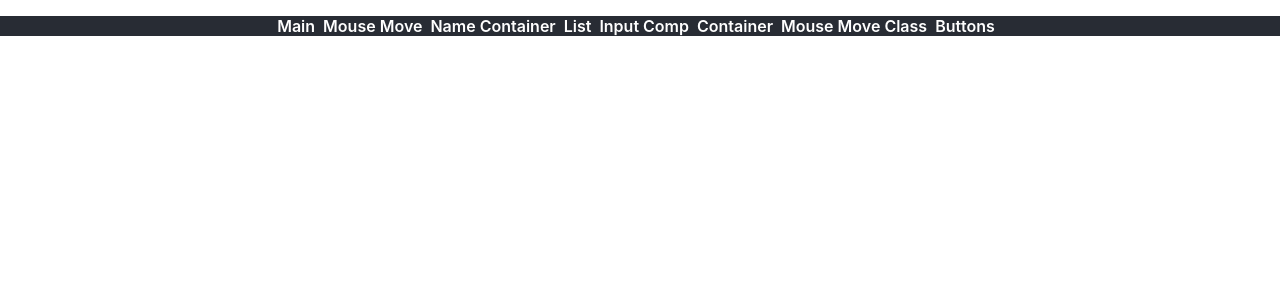
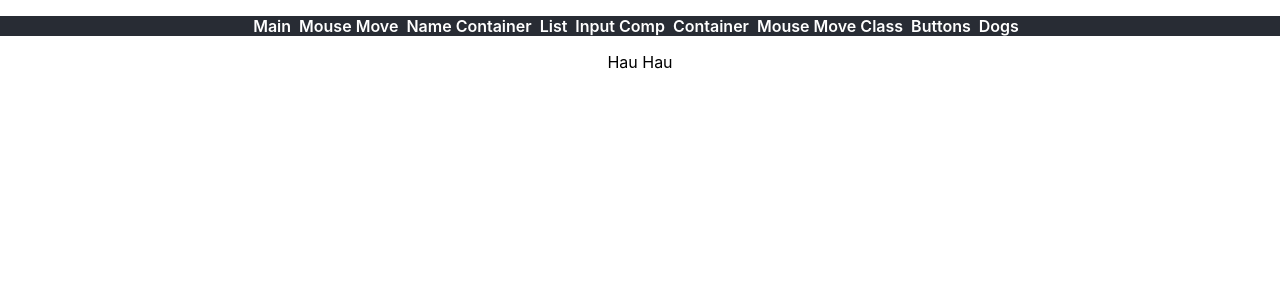
Before and after one commit to goldipl/ReactLessons, a React (Create React App) app: page /dogs in a window 1280 px wide. Shown: the top 300 px of the page. Built offline with nearby package versions, Linux system fonts and the light colour scheme.

Commit message:
add new component - Dogs

```diff
--- a/src/App.js
+++ b/src/App.js
@@ -8,6 +8,7 @@ import { MouseMoveClass } from './ex3/MouseMoveClass';
 import { StylesTest } from './ex6/StylesTest';
 import { Buttons } from './ex7/Buttons';
 import { Routes, Route, Link } from "react-router-dom";
+import { Dogs } from './ex8/Dogs';
 
 
 function App() {
@@ -22,6 +23,7 @@ function App() {
         <Link className="link01" to="/container">Container</Link>
         <Link className="link01" to="/mouse-move-class">Mouse Move Class</Link>
         <Link className="link01" to="/buttons">Buttons</Link>
+        <Link className="link01" to="/dogs">Dogs</Link>
       </nav>
       <Routes>
         <Route path="/" element={<StylesTest />} />
@@ -32,6 +34,7 @@ function App() {
         <Route path="/container" element={<Container />} />
         <Route path="/mouse-move-class" element={<MouseMoveClass />} />
         <Route path="/buttons" element={<Buttons />} />
+        <Route path="/dogs" element={<Dogs />} />
       </Routes>
     </div>
   );
--- /dev/null
+++ b/src/ex8/Dogs.js
@@ -0,0 +1,3 @@
+export const Dogs = () => {
+    return <div>Hau Hau</div>
+}
```
